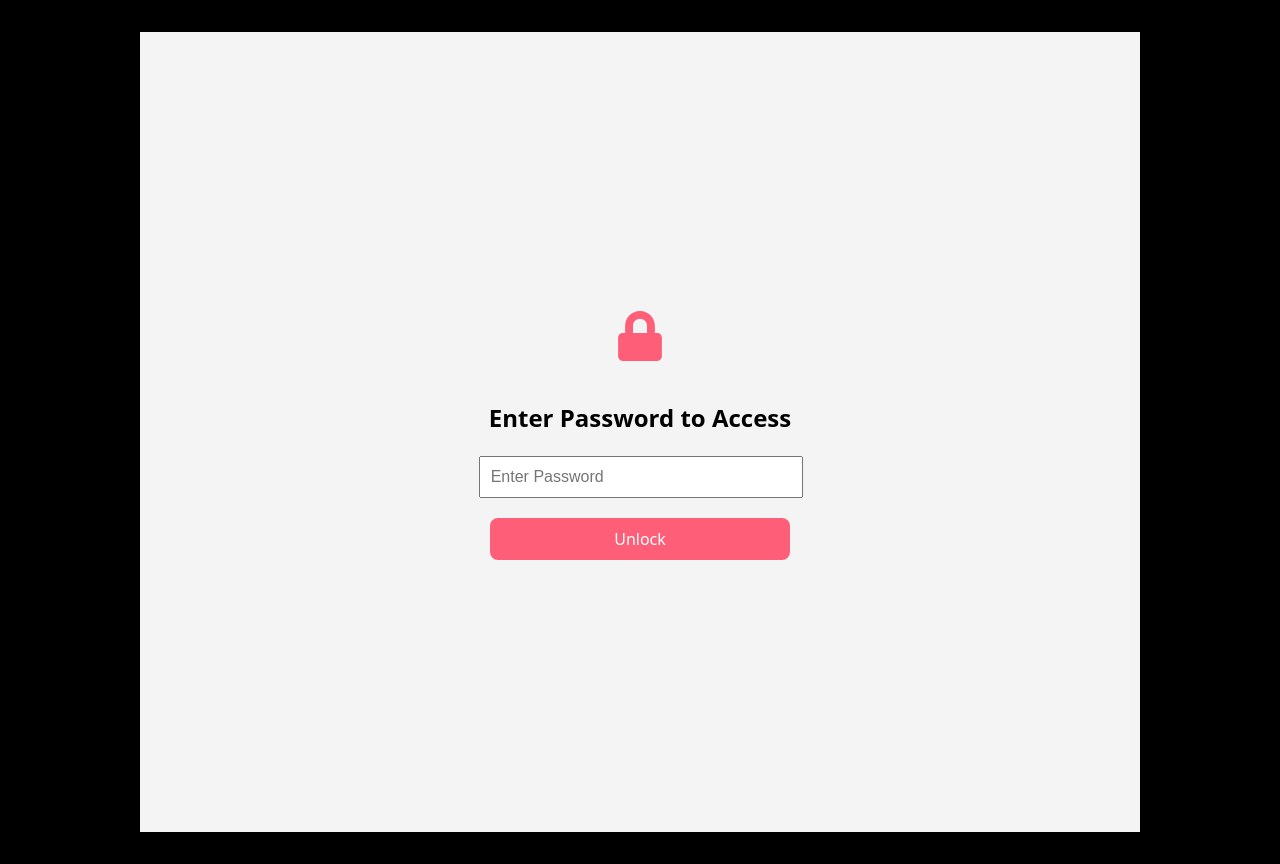
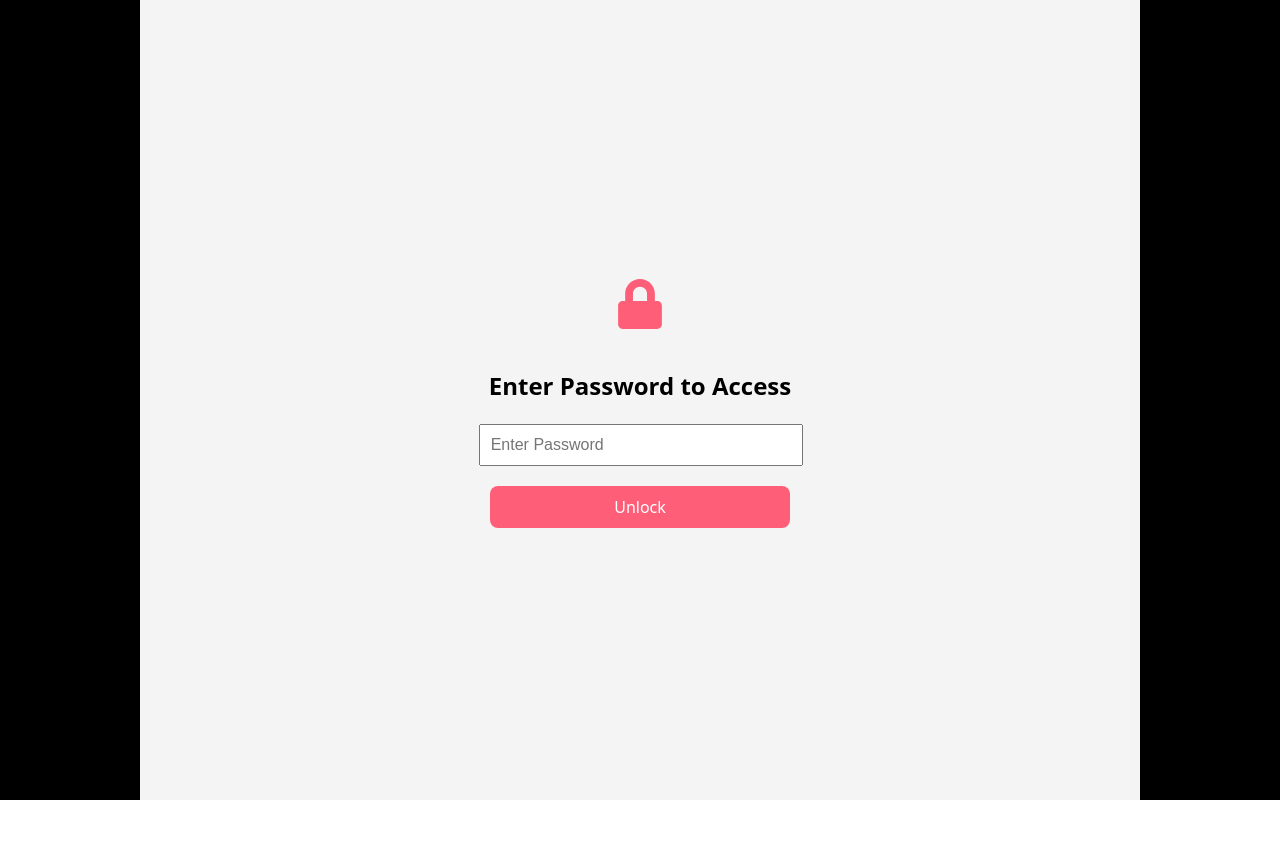
Before and after one commit to alytobbala/mayaralywebsite, a React (Vite) app: page / in a window 1280 px wide. After the commit the page ends 800 px from the top, so only its background shows below. Built offline with nearby package versions, Linux system fonts and the light colour scheme.

Commit message:
more optimizing for phone

```diff
--- a/index.html
+++ b/index.html
@@ -4,7 +4,7 @@
 <head>
   <meta charset="UTF-8" />
   <link rel="icon" type="image/svg+xml" href="/vite.svg" />
-  <meta name="viewport" content="width=device-width, initial-scale=1.0">
+  <meta name="viewport" content="width=device-width initial-scale=1.0, maximum-scale=1.0, user-scalable=no">
   <title>Vite + React + TS</title>
 </head>
 
--- a/src/App.css
+++ b/src/App.css
@@ -1,5 +1,6 @@
 #root {
-  max-width: 1280px;
+  width: 100vw;
+  height:100vh;
   margin: 0 auto;
   padding: 2rem;
   text-align: center;
@@ -48,6 +49,13 @@
   font-family: Arial, sans-serif;
   opacity: 0;
   transition: opacity 5s ease-in-out;
+  display: flex;
+  flex-direction: column;
+  justify-content: flex-start;
+  overflow-x: hidden; /* Hide horizontal overflow */
+  width: 100%;
+  height: 100%;
+
 }
 
 .header {
@@ -140,7 +148,7 @@
   align-items: center;
   justify-content: center;
   height: 100vh;
-  width: 100vw; /* Adjust width for better responsiveness on mobile */
+  width: 100%; /* Adjust width for better responsiveness on mobile */
   max-width: 1000px; /* Set a maximum width so it's not too wide on larger screens */
   background-color: #f4f4f4;
   margin: 0 auto; /* Center the container horizontally */
--- a/src/App.tsx
+++ b/src/App.tsx
@@ -24,6 +24,12 @@ function App() {
       setIsAuthenticated(true);
       setIsFadingIn(true); // If authenticated already, fade in immediately
     }
+  }, []);
+
+  useEffect(() => {
+    // Reset any zoom or transform effects on page load
+    document.body.style.transform = "none";
+    document.body.style.zoom = "1";
   }, []);
 
   const handlePasswordSubmit = (e: React.FormEvent) => {
--- a/src/components/FlipCountdown.css
+++ b/src/components/FlipCountdown.css
@@ -9,12 +9,14 @@
     justify-content: center;
     gap: 20px;
     font-size: 20px;
+    flex-wrap: wrap; /* Allow wrapping of the countdown boxes when needed */
   }
 
   .time-box {
     display: flex;
     flex-direction: column;
     align-items: center;
+    margin: 10px;
   }
 
   .flip-card {
@@ -42,3 +44,42 @@
     font-size: 14px;
     color: gray;
   }
+
+  /* Media Queries for smaller screens */
+  @media (max-width: 600px) {
+    .countdown {
+      font-size: 16px;
+      gap: 15px; /* Reduce gap between countdown boxes */
+    }
+
+    .time-box {
+      margin: 8px;
+    }
+
+    .flip-card {
+      font-size: 35px; /* Smaller font size */
+      width: 80px;     /* Smaller card width */
+      height: 80px;    /* Smaller card height */
+    }
+
+    small {
+      font-size: 12px; /* Smaller label font size */
+    }
+  }
+
+  @media (max-width: 400px) {
+    .countdown {
+      font-size: 14px;
+      gap: 10px;
+    }
+
+    .flip-card {
+      font-size: 30px; /* Even smaller font size */
+      width: 70px;     /* Smaller card width */
+      height: 70px;    /* Smaller card height */
+    }
+
+    small {
+      font-size: 10px; /* Even smaller label font size */
+    }
+  }
--- a/src/index.css
+++ b/src/index.css
@@ -22,14 +22,25 @@ a:hover {
   color: #535bf2;
 }
 
-body {
+
+html, body {
+  margin: 0;
+  padding: 0;
+  height: 100%;
+  width: 100%;
+  overflow-x: auto;
   margin: 0;
   display: flex;
   place-items: center;
-  min-width: 320px;
-  min-height: 100vh;
   background-color: black;
   color:black !important;
+}
+
+.App {
+  display: flex;
+  flex-direction: column;
+  height: 100%; /* Ensure it takes full height */
+  width: 100%;  /* Ensure it takes full width */
 }
 
 h1 {
```
